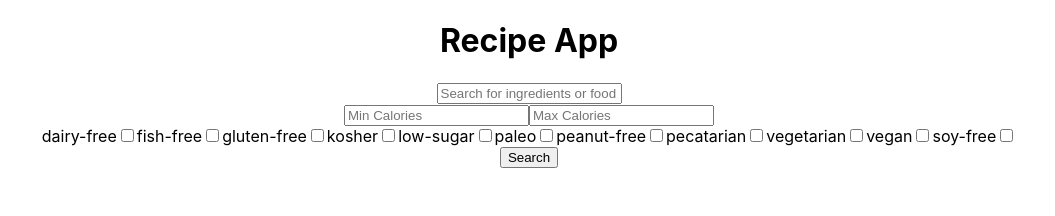
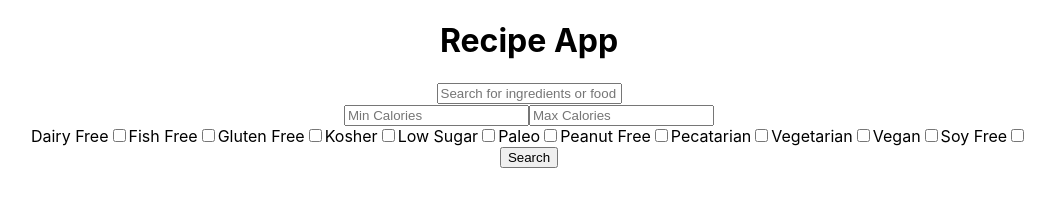
Before and after one commit to GriselSanchez/recipes-typescript, a React (Create React App) app: page / in a window 1280 px wide. Shown: the top 216 px of the page, without its empty margins (111-1166 px from the left). Built offline with nearby package versions, Linux system fonts and the light colour scheme.

Commit message:
formatString

```diff
--- a/src/components/Label.tsx
+++ b/src/components/Label.tsx
@@ -1,9 +1,19 @@
 import React from 'react'
 
 export default function Label({ name, onLabelChange }: any) {
+
+    const formatString = (str: string) => {
+        let words: string[] = str.replace('-', ' ').split(' ');
+        let formatted: string[] = [];
+
+        for (let word of words) formatted.push(word[0].toUpperCase() + word.slice(1));
+
+        return formatted.join(' ');
+    }
+
     return (
-        <label>
-            {name}
+        <label htmlFor={name}>
+            {formatString(name)}
             <input type="checkbox" value={name} name={name} onChange={onLabelChange} />
         </label>
     )
```
